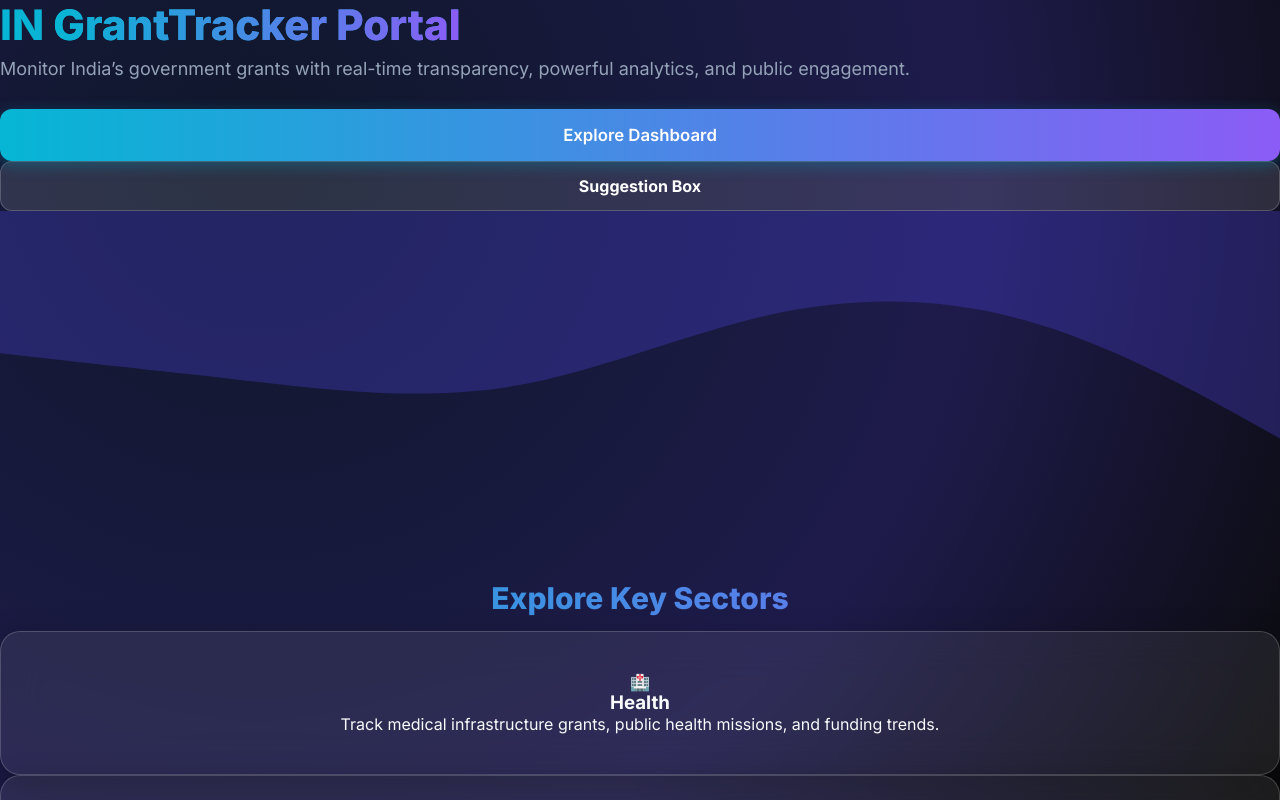
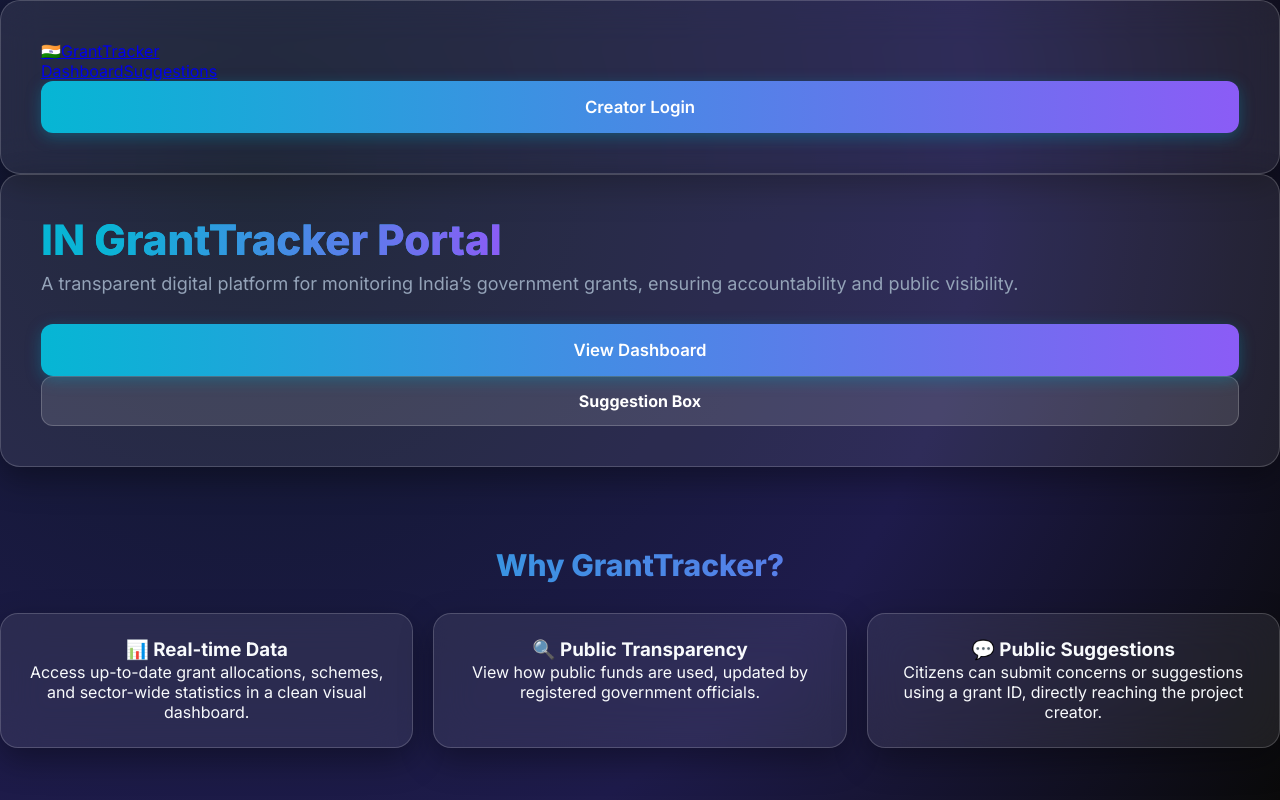
Before and after one commit to mamothai/grant-tracker-frontend, a React (Vite) app: page / in a window 1280 px wide. Built offline with nearby package versions, Linux system fonts and the light colour scheme.

Commit message:
fix: added SuggestionBox.jsx file so Vercel can build

```diff
--- a/src/App.jsx
+++ b/src/App.jsx
@@ -1,142 +1,92 @@
-import { Link } from "react-router-dom";
-import "./scrollAnimations.css";
+import { Routes, Route, Navigate, Link } from "react-router-dom";
+import { useEffect, useState } from "react";
+
+import Home from "./Home.jsx";                          // New scroll homepage
+import GrantSectorChart from "./components/GrantSectorChart.jsx";
+import SuggestionBox from "./SuggestionBox.jsx";        // NEW page
+import CreateGrant from "./createGrant.jsx";
+import GovLogin from "./GovLogin.jsx";
+import GovDashboard from "./GovDashboard.jsx";
+import PublicView from "./PublicView.jsx";
+import SectorDetails from "./pages/SectorDetails.jsx";
+import CreatorLogin from "./CreatorLogin.jsx";
+
 import "./App.css";
 
-export default function Home() {
+export default function App() {
   return (
-    <div className="home-wrapper">
+    <div>
+      <Navbar />
 
-      {/* ================= HERO AREA ================= */}
-      <section className="hero-section premium-hero">
-        <div className="floating-sphere sphere-1"></div>
-        <div className="floating-sphere sphere-2"></div>
+      <Routes>
+        <Route path="/" element={<Home />} />
+        <Route path="/chart" element={<GrantSectorChart />} />
+        <Route path="/suggestions" element={<SuggestionBox />} />
+        <Route path="/creator-login" element={<CreatorLogin />} />
+        <Route path="/create-grant" element={<CreateGrant />} />
+        <Route path="/gov-login" element={<GovLogin />} />
+        <Route path="/gov-dashboard" element={<GovDashboard />} />
+        <Route path="/view/:id" element={<PublicView />} />
+        <Route path="/sectors/:sectorName" element={<SectorDetails />} />
 
-        <div className="hero-inner fade-up">
-          <h1 className="hero-title">
-            <span className="muted">IN</span>{" "}
-            <span className="gradient">GrantTracker Portal</span>
-          </h1>
+        {/* Redirect unknown URLs back to home */}
+        <Route path="*" element={<Navigate to="/" replace />} />
+      </Routes>
 
-          <p className="hero-sub">
-            Monitor India’s government grants with real-time transparency,
-            powerful analytics, and public engagement.
-          </p>
-
-          <div className="hero-buttons">
-            <Link to="/chart" className="btn btn-primary">Explore Dashboard</Link>
-            <Link to="/suggestions" className="btn btn-ghost">Suggestion Box</Link>
-          </div>
-        </div>
-
-        <svg className="wave-svg" viewBox="0 0 1440 320">
-          <path
-            fill="#4f46e5"
-            fillOpacity="0.3"
-            d="M0,160L48,165.3C96,171,192,181,288,192C384,203,480,213,576,197.3C672,181,768,139,864,117.3C960,96,1056,96,1152,122.7C1248,149,1344,203,1392,229.3L1440,256V0H0Z"
-          ></path>
-        </svg>
-      </section>
-
-
-
-      {/* ================= SECTOR PREVIEW ================= */}
-      <section className="section fade-in">
-        <h2 className="section-title gradient">Explore Key Sectors</h2>
-
-        <div className="preview-grid">
-          <div className="preview-card glassy float-up">
-            <div className="icon">🏥</div>
-            <h3>Health</h3>
-            <p>Track medical infrastructure grants, public health missions, and funding trends.</p>
-          </div>
-
-          <div className="preview-card glassy float-up delay-1">
-            <div className="icon">📚</div>
-            <h3>Education</h3>
-            <p>View allocations for schools, digital learning, and youth empowerment.</p>
-          </div>
-
-          <div className="preview-card glassy float-up delay-2">
-            <div className="icon">🌾</div>
-            <h3>Agriculture</h3>
-            <p>Check crop subsidies, farmer schemes, irrigation projects and more.</p>
-          </div>
-        </div>
-
-        <Link to="/chart" className="btn btn-primary center-btn">View All Sectors</Link>
-      </section>
-
-
-
-      {/* ================= HOW IT WORKS ================= */}
-      <section className="section fade-in">
-        <h2 className="section-title gradient">How GrantTracker Works</h2>
-
-        <div className="timeline">
-          <div className="timeline-item glassy float-up">
-            <span className="step-number">1</span>
-            <h3>Grant Created</h3>
-            <p>The creator registers a new grant with budget, sectors and details.</p>
-          </div>
-
-          <div className="timeline-item glassy float-up delay-1">
-            <span className="step-number">2</span>
-            <h3>Gov Official Updates</h3>
-            <p>Authorized officers upload progress, documents and milestone proofs.</p>
-          </div>
-
-          <div className="timeline-item glassy float-up delay-2">
-            <span className="step-number">3</span>
-            <h3>Public Transparency</h3>
-            <p>Citizens can view updates and provide suggestions for improvements.</p>
-          </div>
-        </div>
-      </section>
-
-
-
-      {/* ================= SEARCH ================= */}
-      <section className="section fade-in">
-        <h2 className="section-title gradient">Quick Grant Lookup</h2>
-
-        <p className="muted">Enter a grant ID to instantly view its details.</p>
-
-        <div className="search-row">
-          <input
-            id="public-id"
-            placeholder="e.g. GT-2025-1024"
-            className="input"
-          />
-          <button
-            className="btn btn-primary"
-            onClick={() => {
-              const id = document.getElementById("public-id").value.trim();
-              if (!id) return alert("Please enter a Grant ID");
-              window.location.href = `/view/${encodeURIComponent(id)}`;
-            }}
-          >
-            View
-          </button>
-        </div>
-      </section>
-
-
-
-      {/* ================= CALL TO ACTION ================= */}
-      <section className="cta-section fade-in">
-        <div className="cta-card glassy float-up">
-          <h2 className="gradient">Help Build Transparency</h2>
-          <p>
-            Contribute by exploring grants or sending suggestions to improve
-            public projects.
-          </p>
-
-          <div className="cta-buttons">
-            <Link to="/chart" className="btn btn-primary">Open Dashboard</Link>
-            <Link to="/suggestions" className="btn btn-ghost">Submit Suggestion</Link>
-          </div>
-        </div>
-      </section>
+      <Footer />
     </div>
   );
 }
+
+/* ===========================================================
+   NAVBAR
+=========================================================== */
+function Navbar() {
+  const [isCreator, setIsCreator] = useState(false);
+
+  useEffect(() => {
+    setIsCreator(localStorage.getItem("creatorAuth") === "true");
+  }, []);
+
+  const logout = () => {
+    localStorage.removeItem("creatorAuth");
+    window.location.href = "/";
+  };
+
+  return (
+    <header className="nav glassy fade-in">
+      <Link to="/" className="brand">
+        <span className="flag">🇮🇳</span>
+        <span className="brand-text">GrantTracker</span>
+      </Link>
+
+      <nav className="nav-links">
+        <Link to="/chart" className="nav-link">Dashboard</Link>
+        <Link to="/suggestions" className="nav-link">Suggestions</Link>
+
+        {isCreator ? (
+          <button className="btn btn-ghost" onClick={logout}>
+            Logout
+          </button>
+        ) : (
+          <Link to="/creator-login" className="btn btn-primary">
+            Creator Login
+          </Link>
+        )}
+      </nav>
+    </header>
+  );
+}
+
+/* ===========================================================
+   FOOTER
+=========================================================== */
+function Footer() {
+  return (
+    <footer className="footer fade-in">
+      <p>
+        Built with ❤️ by <span className="gradient-ink">GrantTracker Portal</span>
+      </p>
+    </footer>
+  );
+}
```
